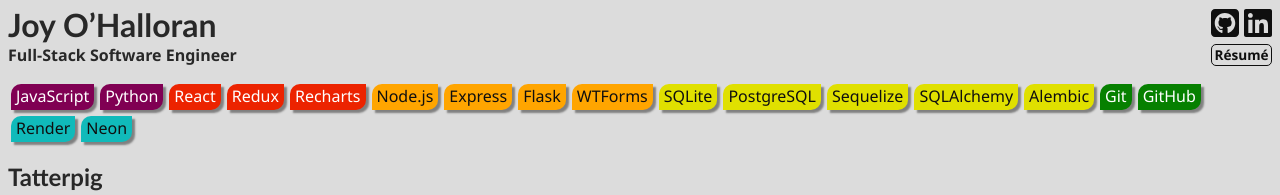
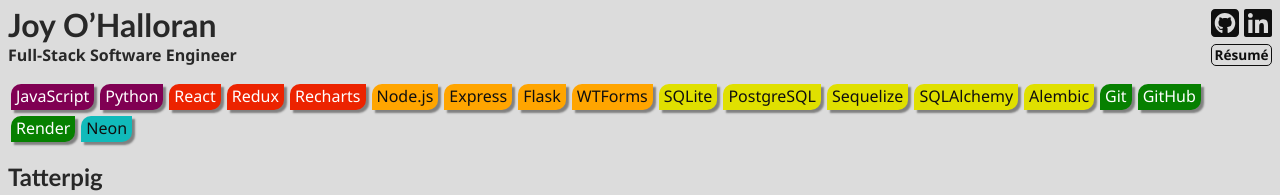
Before and after one commit to ohalloranjm/ohalloranjm.github.io, a React (Vite) app in the folder react-vite/: page / in a window 1280 px wide. Shown: the top 195 px of the page. Built offline with nearby package versions, Linux system fonts and the light colour scheme.

Commit message:
TechLabel component

```diff
--- a/react-vite/src/App.jsx
+++ b/react-vite/src/App.jsx
@@ -5,6 +5,7 @@
 import tech from './data/tech.js';
 import links from './data/links.js';
 import { FontAwesomeIcon } from '@fortawesome/react-fontawesome';
+import TechLabel from './components/TechLabel/TechLabel.jsx';
 
 function App() {
   const [project, setProject] = useState('Tatterpig');
@@ -28,17 +29,9 @@
       </header>
 
       <ul>
-        {tech.map((items, index) => {
-          return (
-            <>
-              {items.map((item, i) => (
-                <li className={`techbox gradient-${index}`} key={i}>
-                  {item}
-                </li>
-              ))}
-            </>
-          );
-        })}
+        {Object.entries(tech).map(([name, i]) => (
+          <TechLabel key={i} name={name} i={i} />
+        ))}
       </ul>
 
       <Project project={currProject} />
--- /dev/null
+++ b/react-vite/src/components/TechLabel/TechLabel.jsx
@@ -0,0 +1,3 @@
+export default function TechLabel({ name, i }) {
+  return <div className={`techbox gradient-${i}`}>{name}</div>;
+}
--- a/react-vite/src/data/tech.js
+++ b/react-vite/src/data/tech.js
@@ -1,10 +1,22 @@
-const tech = [
-  ['JavaScript', 'Python'],
-  ['React', 'Redux', 'Recharts'],
-  ['Node.js', 'Express', 'Flask', 'WTForms'],
-  ['SQLite', 'PostgreSQL', 'Sequelize', 'SQLAlchemy', 'Alembic'],
-  ['Git', 'GitHub'],
-  ['Render', 'Neon'],
-];
+const tech = {
+  JavaScript: 0,
+  Python: 0,
+  React: 1,
+  Redux: 1,
+  Recharts: 1,
+  'Node.js': 2,
+  Express: 2,
+  Flask: 2,
+  WTForms: 2,
+  SQLite: 3,
+  PostgreSQL: 3,
+  Sequelize: 3,
+  SQLAlchemy: 3,
+  Alembic: 3,
+  Git: 4,
+  GitHub: 4,
+  Render: 4,
+  Neon: 5,
+};
 
 export default tech;
```
